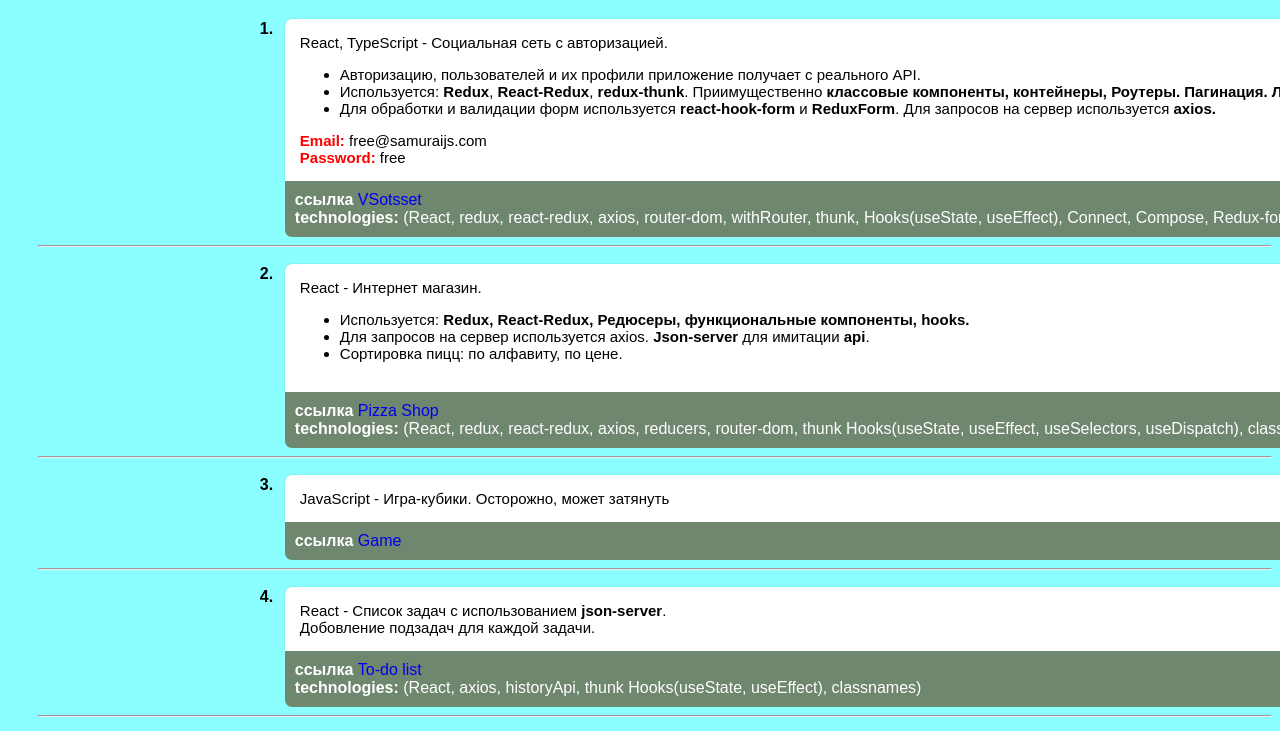
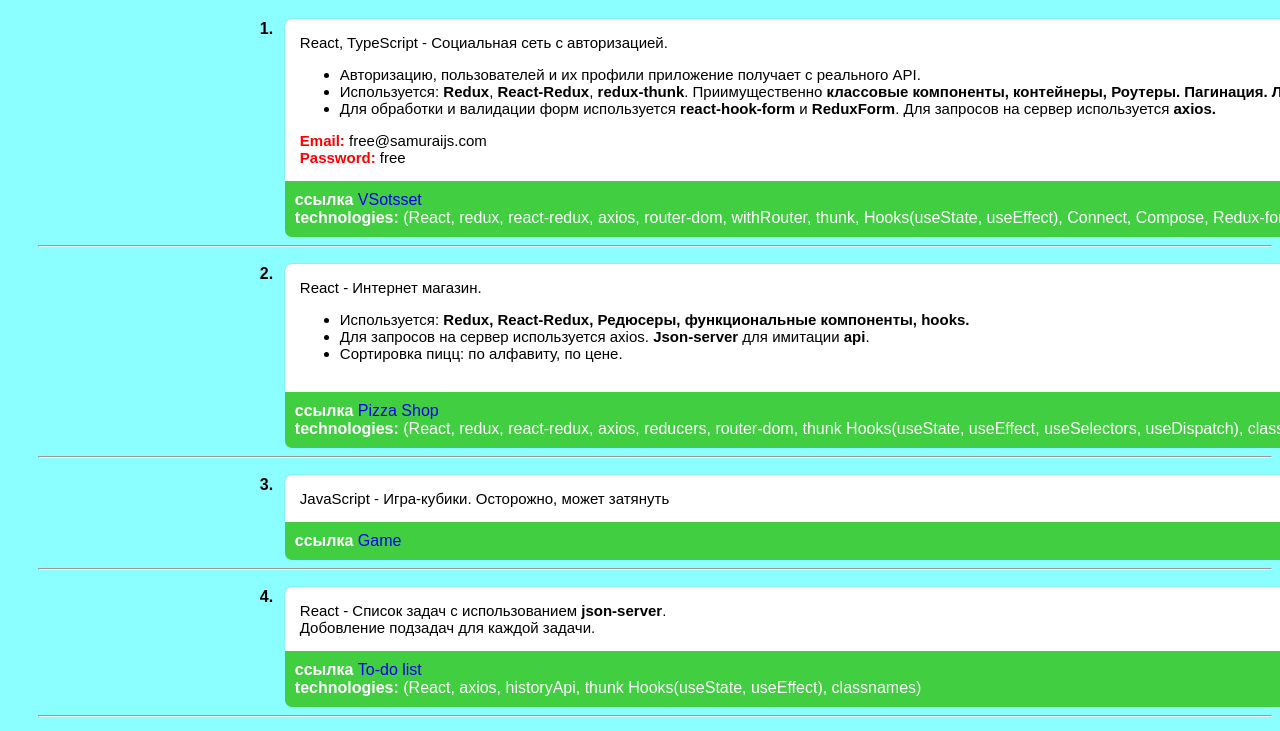
Before and after one commit to Suanchik/portf, a plain HTML site: page index.html in a window 1280 px wide. Shown: the part 61-792 px from the top of the page. Drawn offline with Linux system fonts and the light colour scheme.

Commit message:
Update index.css

```diff
--- a/css/index.css
+++ b/css/index.css
@@ -74,7 +74,7 @@ p {
 
   .technologies {
     margin-top: -10px;
-    background-color: rgb(111, 134, 111);
+    background-color: rgb(65, 207, 65);
     color: white;
     width: 1210px;
     padding: 10px;
```
